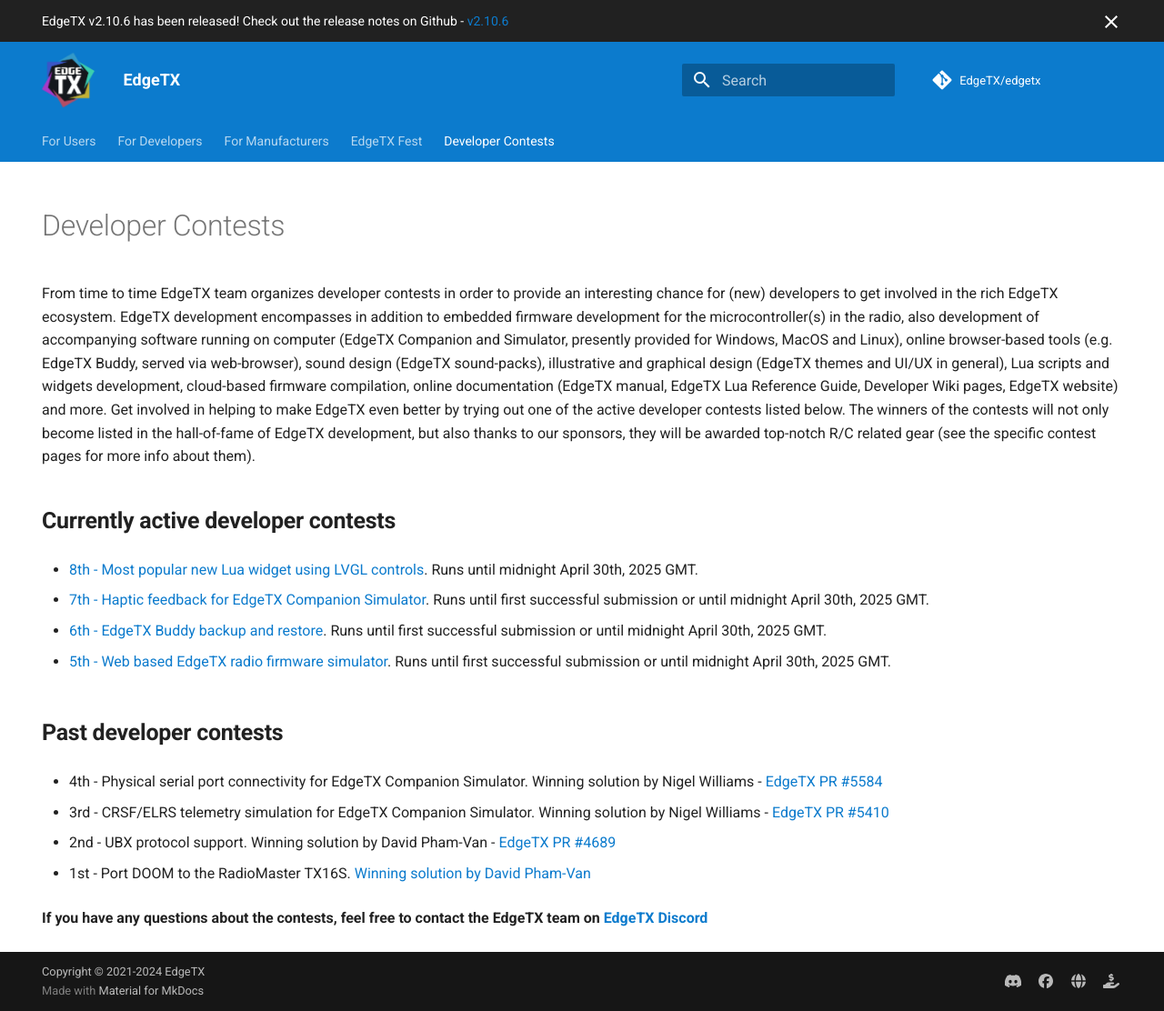
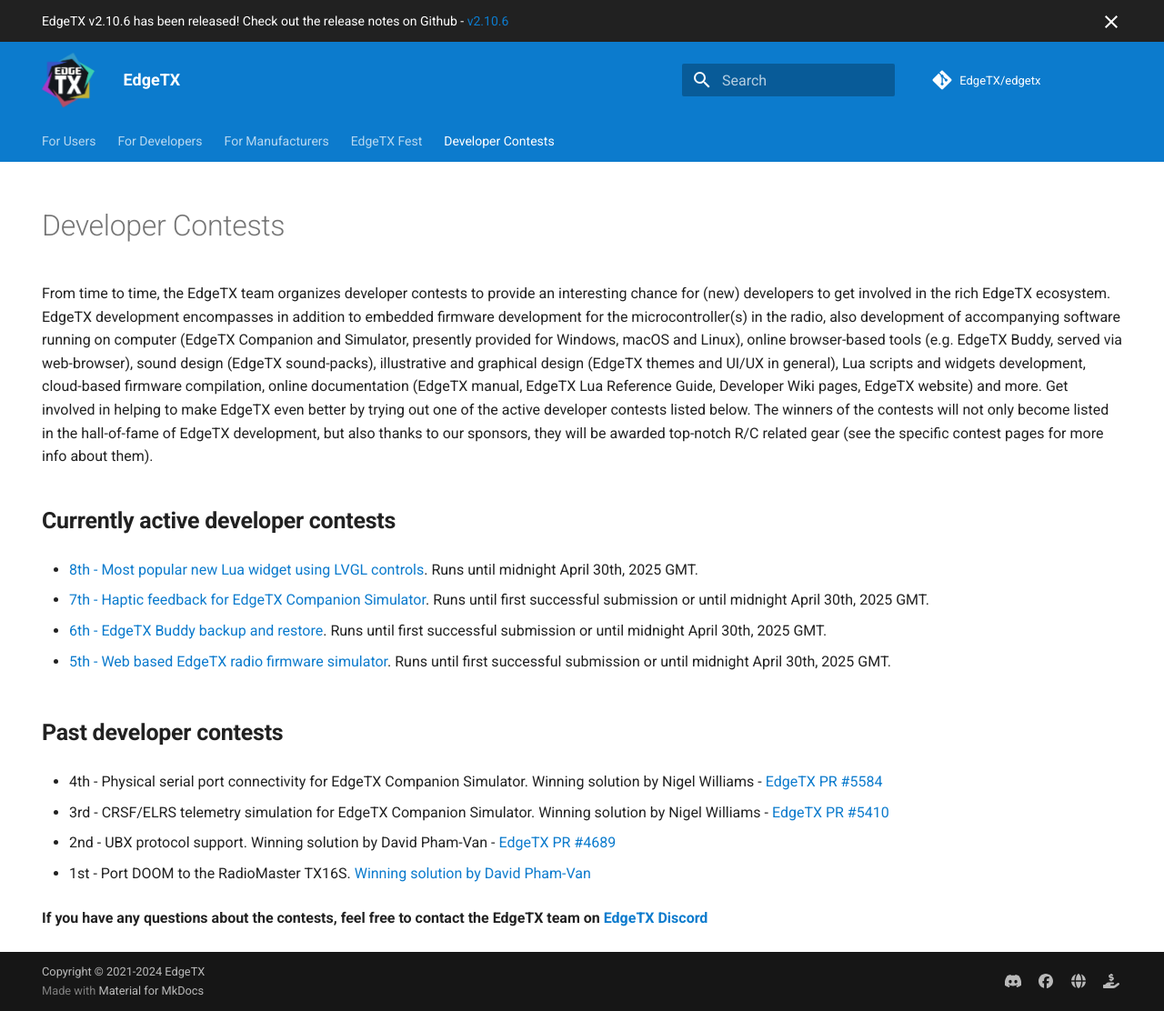
Before and after one commit to EdgeTX/edgetx.github.io, an MkDocs documentation site: the page built from docs/devcontest.md, in a window 1280 px wide and 1112 px high. Shown: the whole window at 91% size. Built offline with MkDocs 1.6.1 and Material for MkDocs 9.7.7, drawn with Linux system fonts in a browser that asks for light colours; comment, search, counter and statistics services are not loaded.

Commit message:
chore(devcontenst): minor reword

```diff
--- a/docs/devcontest.md
+++ b/docs/devcontest.md
@@ -4,7 +4,7 @@
   - toc
 ---
 
-From time to time EdgeTX team organizes developer contests in order to provide an interesting chance for (new) developers to get involved in the rich EdgeTX ecosystem. EdgeTX development encompasses in addition to embedded firmware development for the microcontroller(s) in the radio, also development of accompanying software running on computer (EdgeTX Companion and Simulator, presently provided for Windows, MacOS and Linux), online browser-based tools (e.g. EdgeTX Buddy, served via web-browser), sound design (EdgeTX sound-packs), illustrative and graphical design (EdgeTX themes and UI/UX in general), Lua scripts and widgets development, cloud-based firmware compilation, online documentation (EdgeTX manual, EdgeTX Lua Reference Guide, Developer Wiki pages, EdgeTX website) and more. Get involved in helping to make EdgeTX even better by trying out one of the active developer contests listed below. The winners of the contests will not only become listed in the hall-of-fame of EdgeTX development, but also thanks to our sponsors, they will be awarded top-notch R/C related gear (see the specific contest pages for more info about them).
+From time to time, the EdgeTX team organizes developer contests to provide an interesting chance for (new) developers to get involved in the rich EdgeTX ecosystem. EdgeTX development encompasses in addition to embedded firmware development for the microcontroller(s) in the radio, also development of accompanying software running on computer (EdgeTX Companion and Simulator, presently provided for Windows, macOS and Linux), online browser-based tools (e.g. EdgeTX Buddy, served via web-browser), sound design (EdgeTX sound-packs), illustrative and graphical design (EdgeTX themes and UI/UX in general), Lua scripts and widgets development, cloud-based firmware compilation, online documentation (EdgeTX manual, EdgeTX Lua Reference Guide, Developer Wiki pages, EdgeTX website) and more. Get involved in helping to make EdgeTX even better by trying out one of the active developer contests listed below. The winners of the contests will not only become listed in the hall-of-fame of EdgeTX development, but also thanks to our sponsors, they will be awarded top-notch R/C related gear (see the specific contest pages for more info about them).
 
 ## **Currently active developer contests**
 
```
